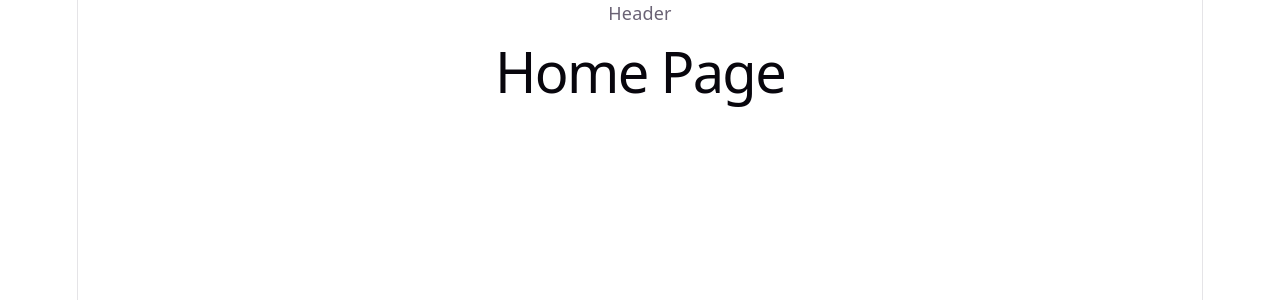
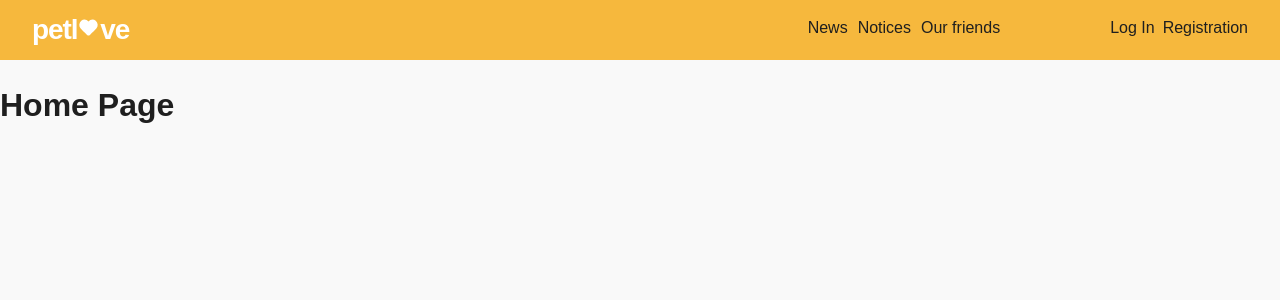
Before and after one commit to Anastasiia-Posliednicheko/PetLove-pet-project, a React (Vite) app: page /home in a window 1280 px wide. Shown: the top 300 px of the page. Built offline with nearby package versions, Linux system fonts and the light colour scheme.

Commit message:
add base header with logo, navigation and auth nav

```diff
--- a/src/components/AuthNav/AuthNav.jsx
+++ b/src/components/AuthNav/AuthNav.jsx
@@ -0,0 +1,18 @@
+import { NavLink } from "react-router-dom";
+import css from "./AuthNav.module.css";
+
+const buildAuthLinkClass = ({ isActive }) =>
+  isActive ? "authLink authLinkActive" : "authLink";
+
+export default function Authnav() {
+  return (
+    <div className={css.authNav}>
+      <NavLink to="/login" className={buildAuthLinkClass}>
+        Log In
+      </NavLink>
+      <NavLink to="/registration" className={buildAuthLinkClass}>
+        Registration
+      </NavLink>
+    </div>
+  );
+}
--- /dev/null
+++ b/src/components/AuthNav/AuthNav.module.css
@@ -0,0 +1,7 @@
+.authNav {
+    display: flex;
+    align-items: flex-start;
+    justify-content: flex-start;
+    flex-direction: row;
+    gap: 8px;
+}
--- /dev/null
+++ b/src/components/Container/Container.jsx
@@ -0,0 +1,5 @@
+import css from "./Container.module.css";
+
+export default function Container({ children }) {
+  return <div className={css.container}>{children}</div>;
+}
--- /dev/null
+++ b/src/components/Container/Container.module.css
@@ -0,0 +1,18 @@
+.container {
+    width: 100%;
+    margin: 0 auto;
+    padding: 10px 20px;
+}
+
+@media screen and (min-width: 768px) {
+    .container {
+        padding: 16px 32px;
+    }
+}
+
+@media screen and (min-width: 1280px) {
+    .container {
+        max-width: 1280px;
+        padding: 16px 32px;
+    }
+}
--- a/src/components/Header/Header.jsx
+++ b/src/components/Header/Header.jsx
@@ -0,0 +1,25 @@
+import { useSelector } from "react-redux";
+import Container from "../Container/Container";
+import Logo from "../Logo/Logo";
+import Nav from "../Nav/Nav";
+import AuthNav from "../AuthNav/AuthNav";
+import { selectIsLoggedIn } from "../../redux/auth/selectors";
+
+import css from "./Header.module.css";
+
+export default function Header() {
+  const isLoggedIn = useSelector(selectIsLoggedIn);
+  return (
+    <header className={css.header}>
+      <Container>
+        <div className={css.headerInner}>
+          <Logo />
+          <div className={css.blokNav}>
+            <Nav />
+            {isLoggedIn ? <UserNav /> : <AuthNav />}
+          </div>
+        </div>
+      </Container>
+    </header>
+  );
+}
--- /dev/null
+++ b/src/components/Header/Header.module.css
@@ -0,0 +1,14 @@
+.header {
+    background-color: #f6b83d;
+
+}
+.headerInner {
+    display: flex;
+    justify-content: space-between;
+
+}
+.blokNav {
+    display: flex;
+    gap: 110px;
+
+}
--- a/src/components/Layout/Layout.jsx
+++ b/src/components/Layout/Layout.jsx
@@ -1,9 +1,10 @@
 import { Outlet } from "react-router-dom";
+import Header from "../Header/Header";
 
 export default function Layout() {
   return (
     <>
-      <header>Header</header>
+      <Header />
       <main>
         <Outlet />
       </main>
--- a/src/components/Logo/Logo.jsx
+++ b/src/components/Logo/Logo.jsx
@@ -0,0 +1,26 @@
+import { NavLink } from "react-router-dom";
+import css from "./Logo.module.css";
+
+export default function Logo() {
+  return (
+    <NavLink to="/home" className={css.logo}>
+      petl
+      <svg
+        width="23"
+        height="23"
+        viewBox="0 0 23 23"
+        fill="none"
+        xmlns="http://www.w3.org/2000/svg"
+        className={css.icon}
+      >
+        <path
+          fill-rule="evenodd"
+          clip-rule="evenodd"
+          d="M11.4935 5.43447C9.6541 3.26268 6.58677 2.67848 4.28212 4.66718C1.97748 6.65589 1.65302 9.98091 3.46287 12.333C4.62209 13.8395 7.59088 16.6331 9.5756 18.447C10.2351 19.0498 10.5649 19.3512 10.9599 19.4721C11.2995 19.576 11.6875 19.576 12.0271 19.4721C12.4221 19.3512 12.7519 19.0498 13.4114 18.447C15.3961 16.6331 18.3649 13.8395 19.5241 12.333C21.334 9.98091 21.0491 6.63497 18.7049 4.66718C16.3606 2.6994 13.3329 3.26268 11.4935 5.43447Z"
+          fill="white"
+        />
+      </svg>
+      <span className={css.logoAccent}>ve</span>
+    </NavLink>
+  );
+}
--- /dev/null
+++ b/src/components/Logo/Logo.module.css
@@ -0,0 +1,10 @@
+.logo {
+    font-weight: 800;
+    font-size: 28px;
+    line-height: 1;
+    letter-spacing: -0.04em;
+    color: #fff;
+}
+.logoAccent {
+    font-weight: 700;
+}
--- a/src/components/Nav/Nav.jsx
+++ b/src/components/Nav/Nav.jsx
@@ -0,0 +1,21 @@
+import { NavLink } from "react-router-dom";
+import css from "./Nav.module.css";
+
+const buildLinkClass = ({ isActive }) =>
+  isActive ? "navLink navLinkActive" : "navLink";
+
+export default function Nav() {
+  return (
+    <nav className={css.nav}>
+      <NavLink to="/news" className={buildLinkClass}>
+        News
+      </NavLink>
+      <NavLink to="/notices" className={buildLinkClass}>
+        Notices
+      </NavLink>
+      <NavLink to="/friends" className={buildLinkClass}>
+        Our friends
+      </NavLink>
+    </nav>
+  );
+}
--- /dev/null
+++ b/src/components/Nav/Nav.module.css
@@ -0,0 +1,7 @@
+.nav {
+ display: flex;
+ align-items: flex-start;
+ justify-content: flex-start;
+ flex-direction: row;
+ gap: 10px;
+}
--- a/src/index.css
+++ b/src/index.css
@@ -1,111 +1,33 @@
 :root {
-  --text: #6b6375;
-  --text-h: #08060d;
-  --bg: #fff;
-  --border: #e5e4e7;
-  --code-bg: #f4f3ec;
-  --accent: #aa3bff;
-  --accent-bg: rgba(170, 59, 255, 0.1);
-  --accent-border: rgba(170, 59, 255, 0.5);
-  --social-bg: rgba(244, 243, 236, 0.5);
-  --shadow:
-    rgba(0, 0, 0, 0.1) 0 10px 15px -3px, rgba(0, 0, 0, 0.05) 0 4px 6px -2px;
-
-  --sans: system-ui, 'Segoe UI', Roboto, sans-serif;
-  --heading: system-ui, 'Segoe UI', Roboto, sans-serif;
-  --mono: ui-monospace, Consolas, monospace;
-
-  font: 18px/145% var(--sans);
-  letter-spacing: 0.18px;
-  color-scheme: light dark;
-  color: var(--text);
-  background: var(--bg);
-  font-synthesis: none;
-  text-rendering: optimizeLegibility;
-  -webkit-font-smoothing: antialiased;
-  -moz-osx-font-smoothing: grayscale;
-
-  @media (max-width: 1024px) {
-    font-size: 16px;
-  }
+  font-family: "Manrope", sans-serif;
+  line-height: 1.5;
+  font-weight: 400;
+  color: #1f1f1f;
+  background-color: #f9f9f9;
 }
 
-@media (prefers-color-scheme: dark) {
-  :root {
-    --text: #9ca3af;
-    --text-h: #f3f4f6;
-    --bg: #16171d;
-    --border: #2e303a;
-    --code-bg: #1f2028;
-    --accent: #c084fc;
-    --accent-bg: rgba(192, 132, 252, 0.15);
-    --accent-border: rgba(192, 132, 252, 0.5);
-    --social-bg: rgba(47, 48, 58, 0.5);
-    --shadow:
-      rgba(0, 0, 0, 0.4) 0 10px 15px -3px, rgba(0, 0, 0, 0.25) 0 4px 6px -2px;
-  }
-
-  #social .button-icon {
-    filter: invert(1) brightness(2);
-  }
+*,
+*::before,
+*::after {
+  box-sizing: border-box;
 }
 
 body {
   margin: 0;
+  min-width: 320px;
 }
 
-#root {
-  width: 1126px;
-  max-width: 100%;
-  margin: 0 auto;
-  text-align: center;
-  border-inline: 1px solid var(--border);
-  min-height: 100svh;
-  display: flex;
-  flex-direction: column;
-  box-sizing: border-box;
+a {
+  color: inherit;
+  text-decoration: none;
 }
 
-h1,
-h2 {
-  font-family: var(--heading);
-  font-weight: 500;
-  color: var(--text-h);
+button {
+  font: inherit;
+  cursor: pointer;
 }
 
-h1 {
-  font-size: 56px;
-  letter-spacing: -1.68px;
-  margin: 32px 0;
-  @media (max-width: 1024px) {
-    font-size: 36px;
-    margin: 20px 0;
-  }
+img {
+  display: block;
+  max-width: 100%;
 }
-h2 {
-  font-size: 24px;
-  line-height: 118%;
-  letter-spacing: -0.24px;
-  margin: 0 0 8px;
-  @media (max-width: 1024px) {
-    font-size: 20px;
-  }
-}
-p {
-  margin: 0;
-}
-
-code,
-.counter {
-  font-family: var(--mono);
-  display: inline-flex;
-  border-radius: 4px;
-  color: var(--text-h);
-}
-
-code {
-  font-size: 15px;
-  line-height: 135%;
-  padding: 4px 8px;
-  background: var(--code-bg);
-}
```
Also changed, not shown: 1 other file (tests, documents, lock files or other folders).
